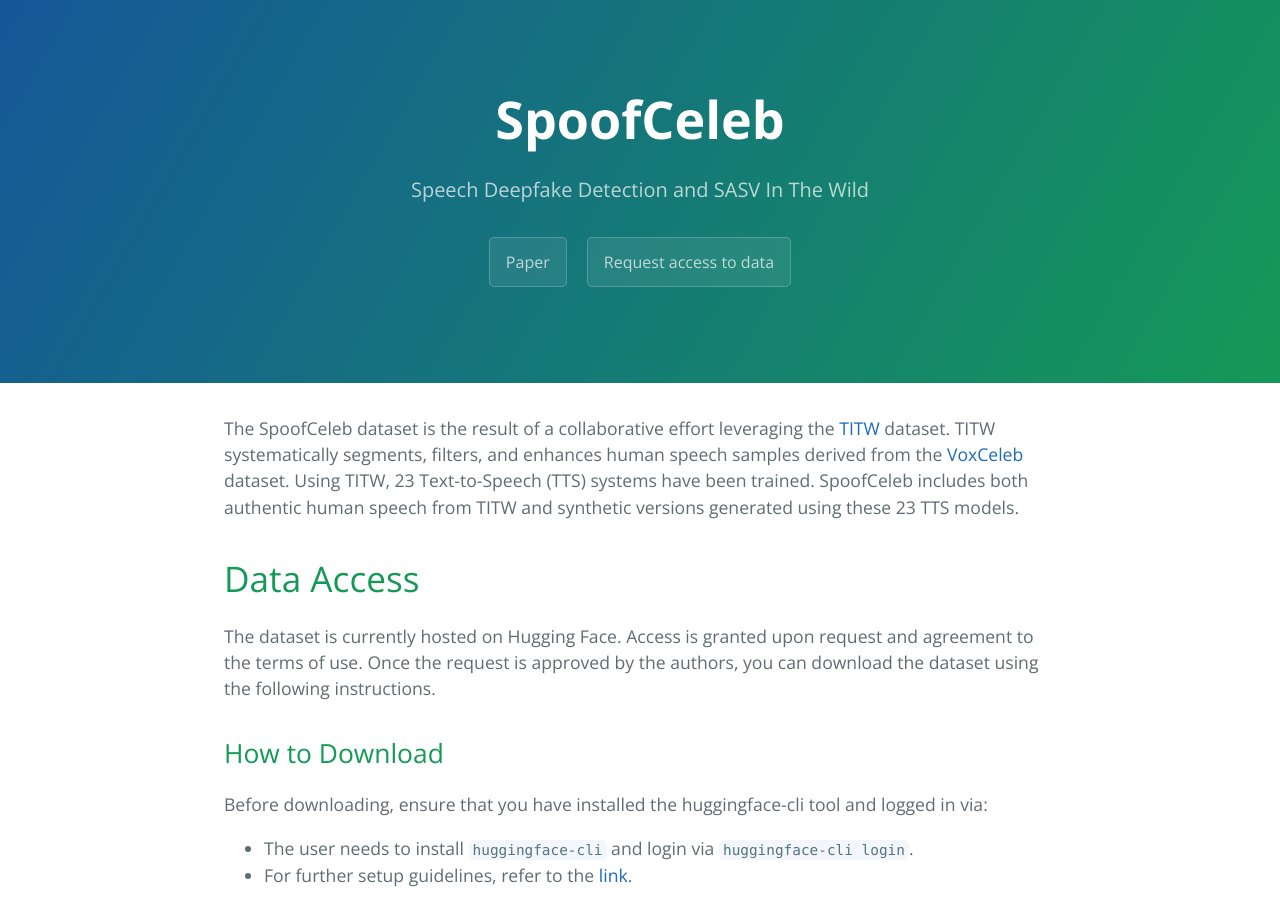
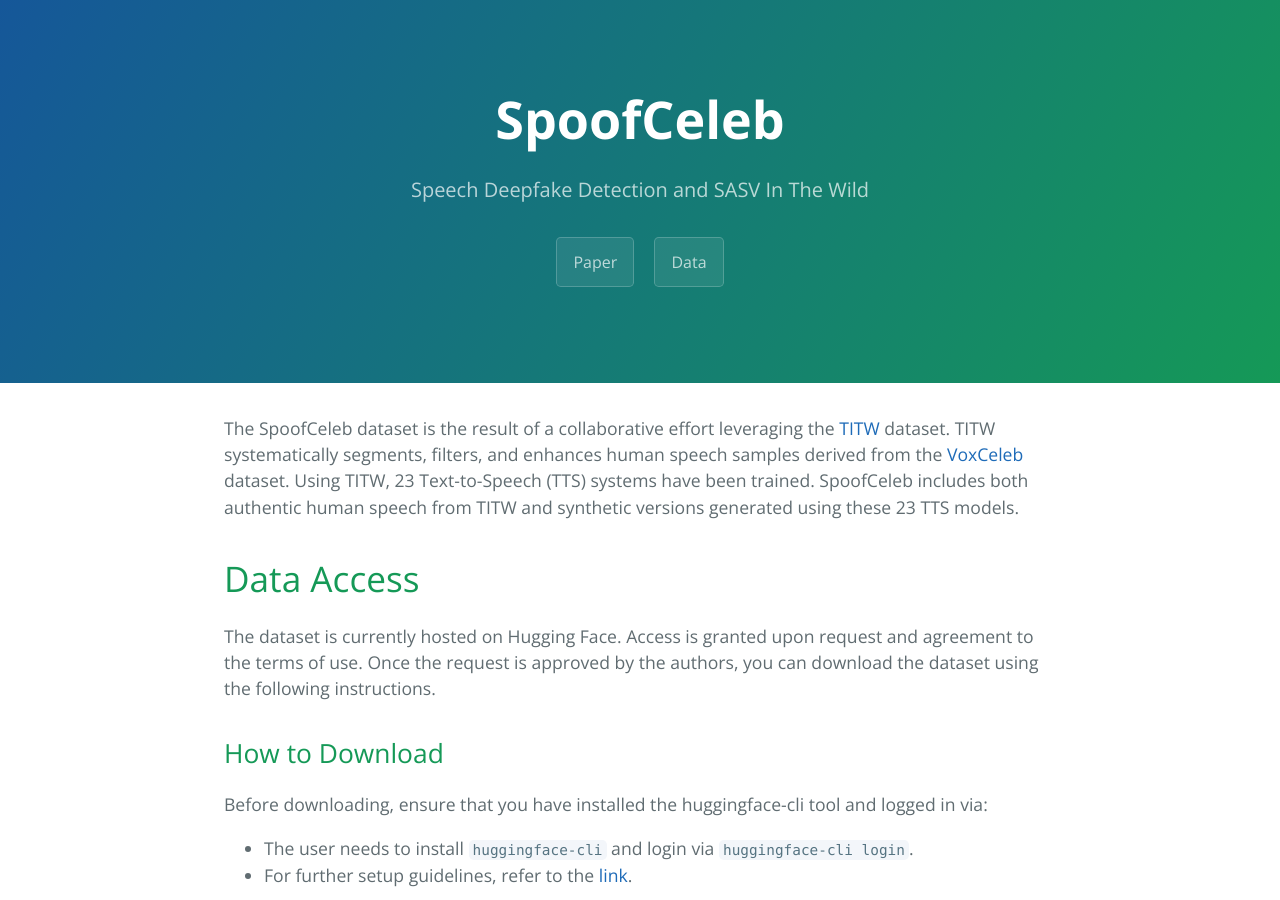
Before and after one commit to Jungjee/spoofceleb, a Jekyll site: the page built from index.md, in a window 1280 px wide and 900 px high. Built offline with Jekyll 4.4.1, drawn with Linux system fonts in a browser that asks for light colours.

Commit message:
update button2 text

```diff
--- a/_layouts/default.html
+++ b/_layouts/default.html
@@ -23,7 +23,7 @@
       {% endif %} -->
       {% if site.show_downloads %}
         <a href="https://arxiv.org/abs/2409.17285" class="btn">Paper</a>
-        <a href="https://huggingface.co/datasets/jungjee/spoofceleb" class="btn">Request access to data</a>
+        <a href="https://huggingface.co/datasets/jungjee/spoofceleb" class="btn">Data</a>
       {% endif %}
     </header>
 
```
